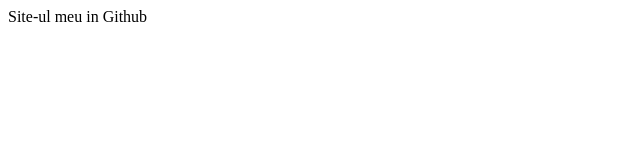
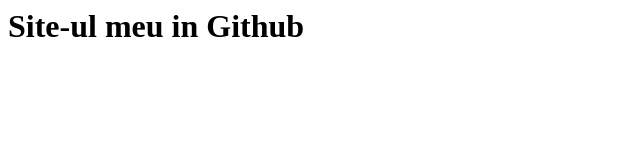
Before and after one commit to frati17/frati17.github.io, a plain HTML site: page index.html in a window 1280 px wide. Shown: the whole page, without its empty margins (0-640 px from the left). Drawn offline with Linux system fonts and the light colour scheme.

Commit message:
Update index.html

```diff
--- a/index.html
+++ b/index.html
@@ -1 +1 @@
-<hi>Site-ul meu in Github</h1>
+<h1>Site-ul meu in Github</h1>
```
